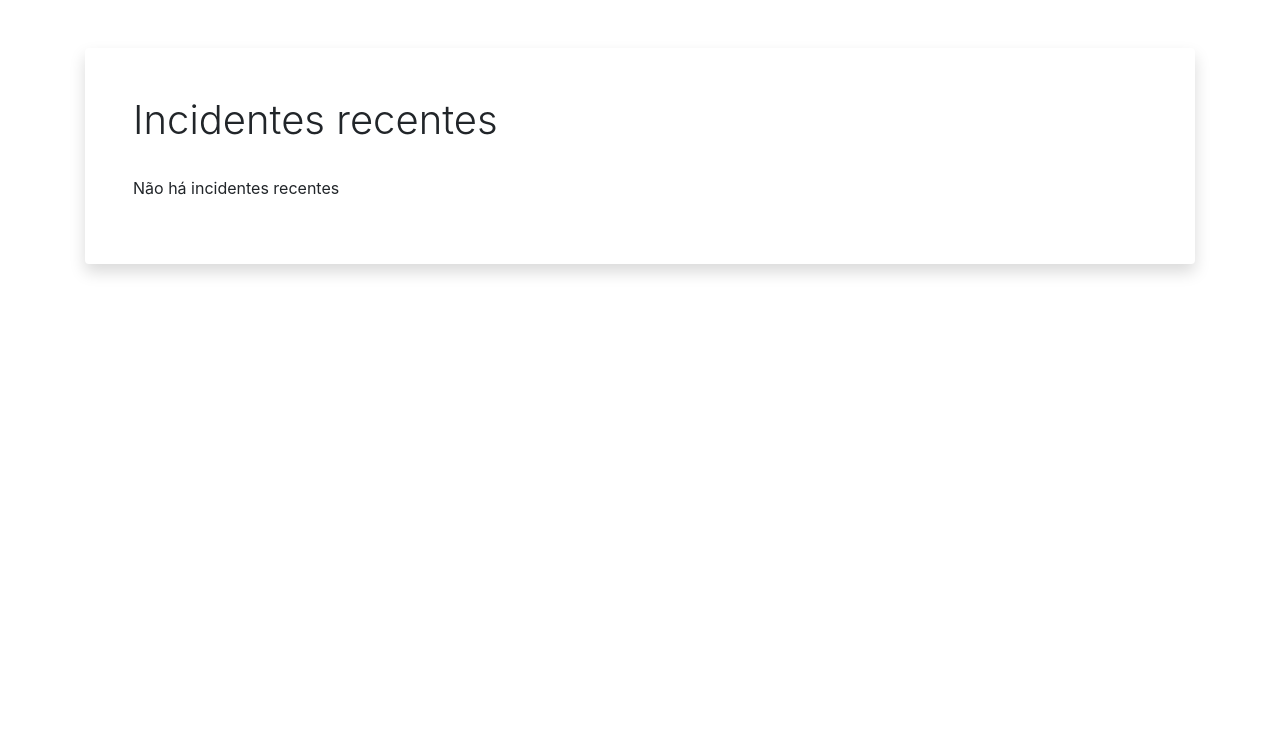
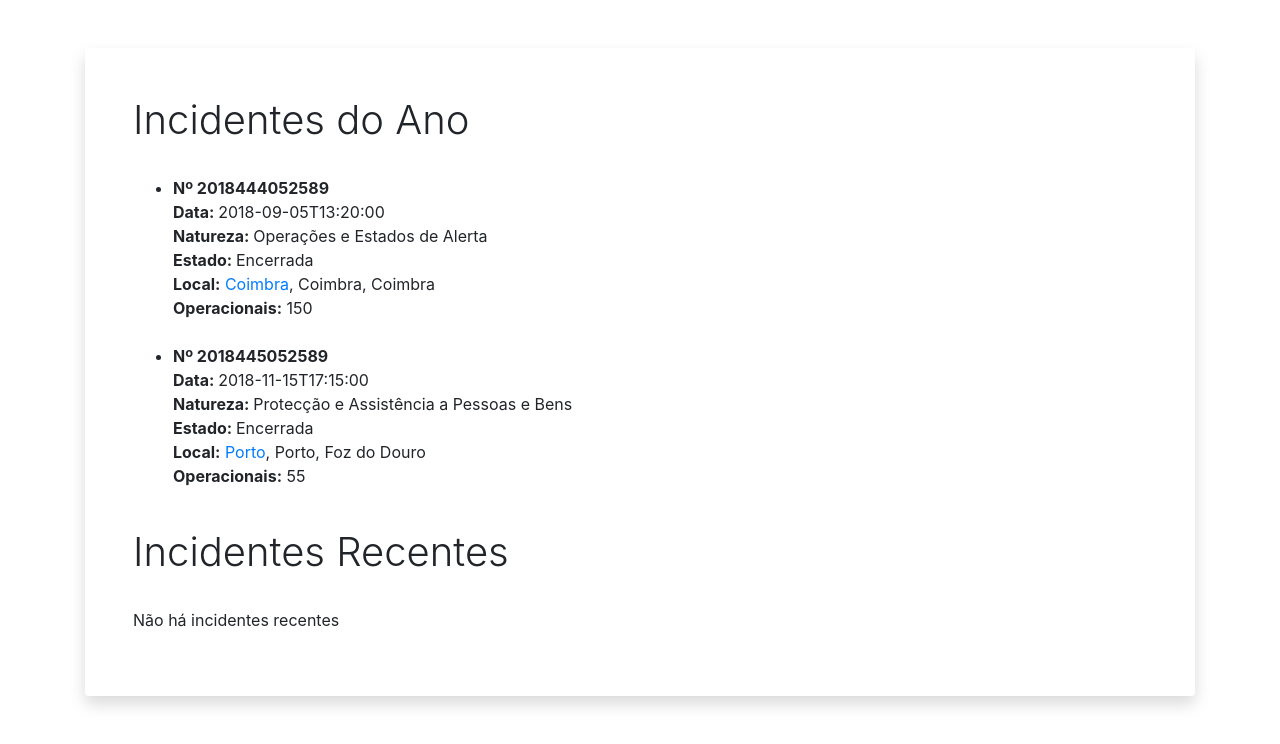
Before and after one commit to tuxPT/edc_tp2, a Django app: template webapp/app/templates/incidentes_recentes.html in a window 1280 px wide. Shown: the part 56-800 px from the top of the page. Run offline with Django 3.2, Linux system fonts and the light colour scheme; the template is opened without the code that fills it, so the values that code supplies are empty; some libraries are stand-ins or nearby versions.

Commit message:
Update incidentes_recentes.html

```diff
--- a/webapp/app/templates/incidentes_recentes.html
+++ b/webapp/app/templates/incidentes_recentes.html
@@ -49,7 +49,31 @@
     <div class="card border-0 shadow my-5">
     <div class="card-body p-5">
       {% block content %}
-        <h1 class="font-weight-light">Incidentes recentes</h1>
+        <div xmlns:anpc="http://centraldedados.pt/anpc-2018.csv">
+            <h1 class="font-weight-light">Incidentes do Ano</h1>
+            </br>
+            <ul>
+              <li>
+                  <a><b>Nº <span property="anpc:2018444052589">2018444052589</span></b></a>
+                  </br><b>Data: </b><span property="anpc:DataOcorrencia">2018-09-05T13:20:00</span>
+                  </br><b>Natureza: </b><span property="anpc:Natureza">Operações e Estados de Alerta</span>
+                  </br><b>Estado: </b><span property="anpc:EstadoOcorrencia">Encerrada</span>
+                  </br><b>Local:</b> <a href="listar_distrito_url?district=Coimbra"><span property="anpc:Distrito">Coimbra</span></a>, <span property="anpc:Concelho">Coimbra</span>, <span property="anpc:Localidade">Coimbra</span>
+                  </br><b>Operacionais:</b> <span property="anpc:NumeroMeiosTerrestresEnvolvidos">150</span>
+                </br></br>
+              </li>
+              <li>
+                  <a><b>Nº <span property="anpc:2018445052589">2018445052589</span></b></a>
+                  </br><b>Data: </b><span property="anpc:DataOcorrencia">2018-11-15T17:15:00</span>
+                  </br><b>Natureza: </b><span property="anpc:Natureza">Protecção e Assistência a Pessoas e Bens</span>
+                  </br><b>Estado: </b><span property="anpc:EstadoOcorrencia">Encerrada</span>
+                  </br><b>Local:</b> <a href="listar_distrito_url?district=Porto"><span property="anpc:Distrito">Porto</span></a>, <span property="anpc:Concelho">Porto</span>, <span property="anpc:Localidade">Foz do Douro</span>
+                  </br><b>Operacionais:</b> <span property="anpc:NumeroMeiosTerrestresEnvolvidos">55</span>
+                </br></br>
+              </li>
+            </ul>
+        </div>
+        <h1 class="font-weight-light">Incidentes Recentes</h1>
         </br>
         {% if info %}
         <ul>
```
